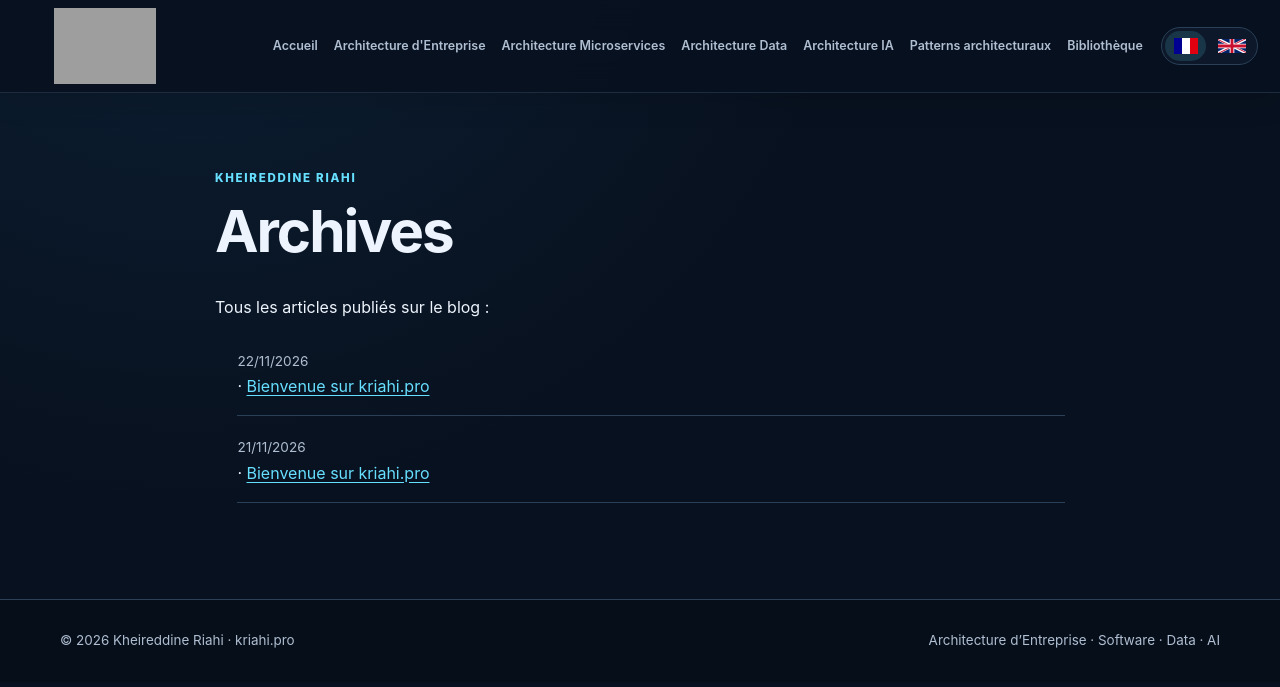
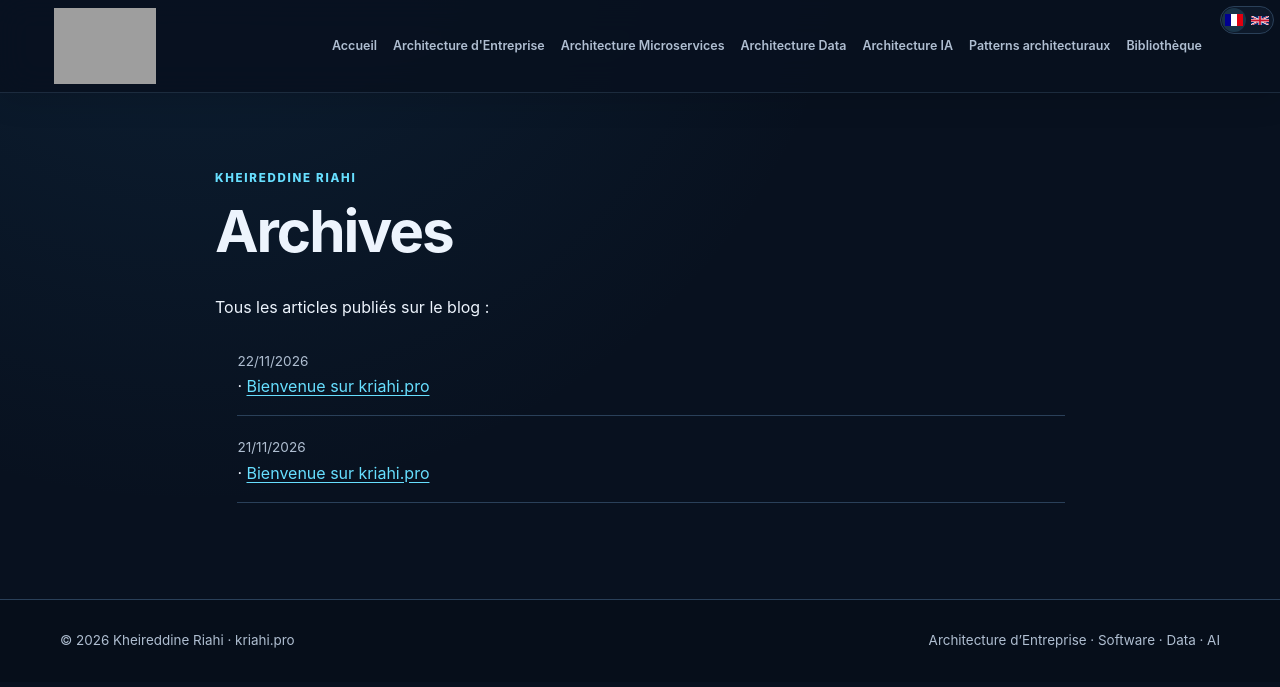
Before and after one commit to KRiahi345/kriahi, a Jekyll site: the page built from archives.md, in a window 1280 px wide. Shown: the top 687 px of the page. Built offline with Jekyll 4.4.1, drawn with Linux system fonts in a browser that asks for light colours; grey boxes are pictures that could not be loaded.

Commit message:
Make language buttons smaller and move them to the top-right corner

```diff
--- a/assets/css/style.css
+++ b/assets/css/style.css
@@ -126,8 +126,8 @@ button:focus-visible {
   flex: 1 1 auto;
   align-items: center;
   justify-content: flex-end;
-  gap: 0.65rem;
   min-width: 0;
+  margin-inline-end: 48px;
 }
 
 nav {
@@ -155,27 +155,30 @@ nav a:hover {
 }
 
 .language-switch {
+  position: absolute;
+  top: 6px;
+  right: 6px;
   display: inline-flex;
-  flex: 0 0 auto;
   align-items: center;
-  gap: 0.2rem;
-  padding: 0.2rem;
+  gap: 2px;
+  padding: 1px;
   border: 1px solid var(--line);
   border-radius: 999px;
   background: var(--surface-soft);
-  color: var(--muted);
-  font-size: 0.75rem;
-  font-weight: 750;
-  line-height: 1;
 }
 
 .language-switch a {
   display: inline-flex;
   align-items: center;
-  gap: 0.28rem;
-  padding: 0.45rem 0.52rem;
+  justify-content: center;
+  width: 24px;
+  height: 24px;
   border-radius: 999px;
-  white-space: nowrap;
+}
+
+.language-switch img {
+  width: 18px;
+  height: auto;
 }
 
 .language-switch a.is-current {
@@ -1165,7 +1168,7 @@ h3 {
 
   .header-tools {
     flex: 1 1 100%;
-    justify-content: space-between;
+    margin-inline-end: 0;
   }
 
   .header-tools nav {
@@ -1228,15 +1231,6 @@ h3 {
   nav {
     margin-inline: -4px;
     font-size: 0.78rem;
-  }
-
-  .header-tools {
-    gap: 0.25rem;
-  }
-
-  .language-switch a {
-    gap: 0.15rem;
-    padding: 0.42rem;
   }
 
   nav a {
```
